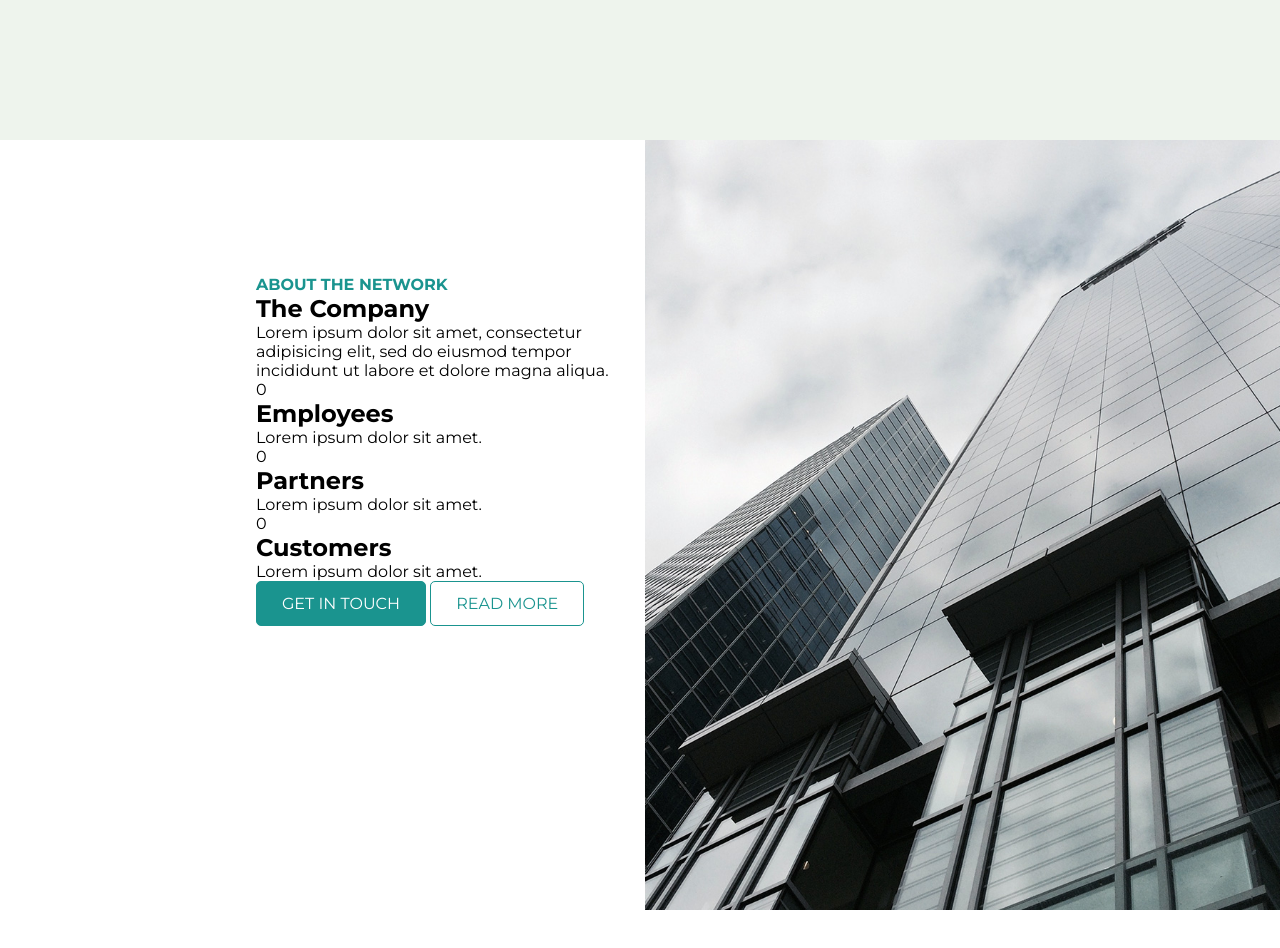
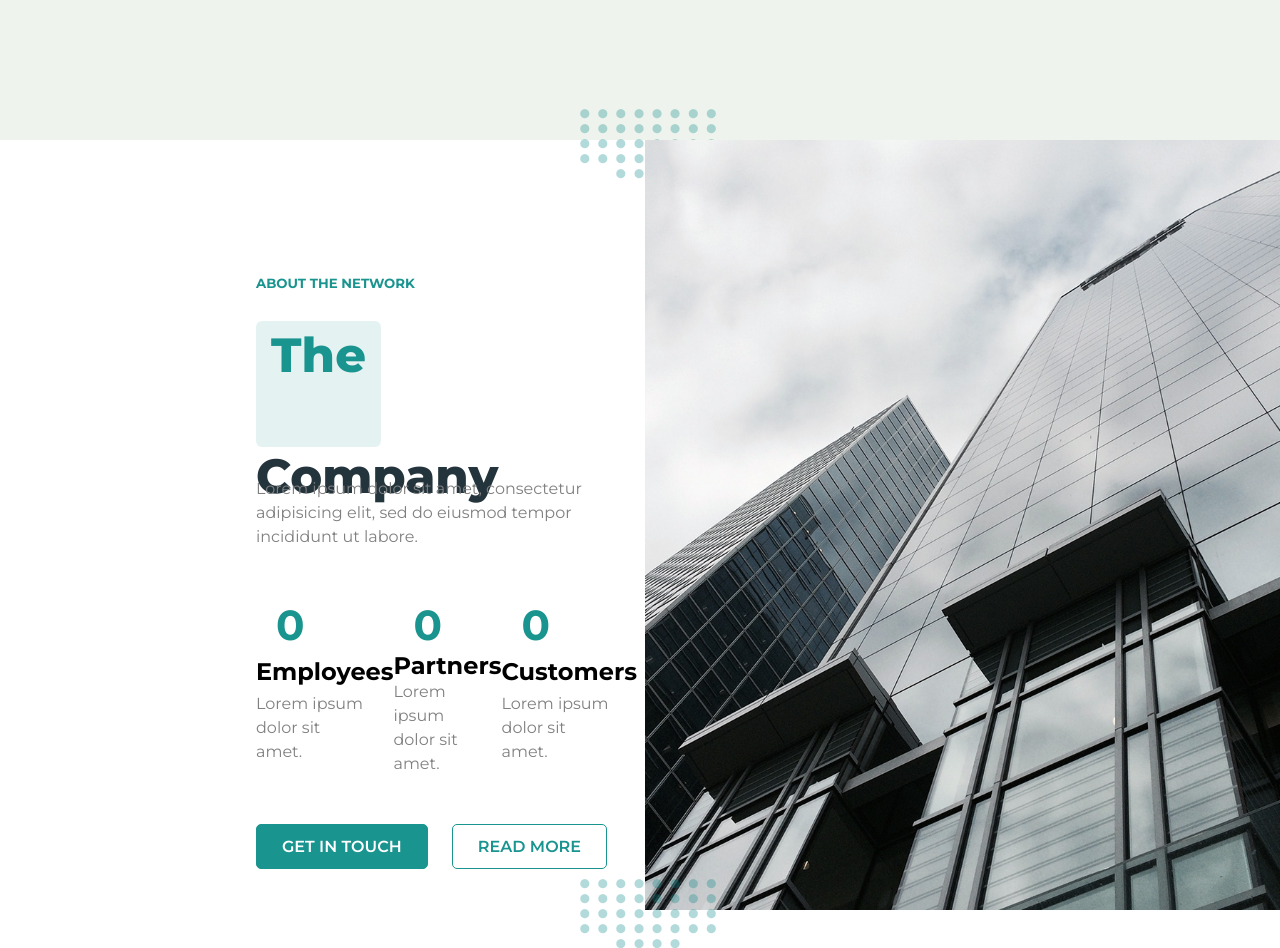
Before and after one commit to magrolorenzo/proj-html-vuejs, a plain HTML site: page index.html in a window 1280 px wide. Shown: the part 1380-2328 px from the top of the page. Before the commit the page ends 2290 px from the top, so only its background shows below. Drawn offline with nearby package versions, Linux system fonts and the light colour scheme.

Commit message:
Sezione the company ok

```diff
--- a/assets/style.css
+++ b/assets/style.css
@@ -48,6 +48,7 @@
     border-radius: 5px;
     border: none;
     font-size: 16px;
+    font-weight: 600;
     border: 1px solid #1a948f;
     background: none;
     cursor: pointer;
@@ -55,6 +56,7 @@
 
 .green-button{
     background-color: #1a948f;
+    color: white;
 }
 
 /************************************* Top Contacts Bar */
@@ -225,6 +227,7 @@
 #cards{
     height: 605px;
     background-color: #eef4ed;
+    position: relative;
 }
 
 #cards .container{
@@ -268,9 +271,30 @@
     color: grey;
 }
 
+/************************************* Dots divider*/
+.dots-divider{
+    width: 150px;
+    height: 70px;
+    display: flex;
+    flex-wrap: wrap;
+    justify-content: center;
+    font-size: 9px;
+    color: rgba(3,132,131, 0.3);
+    position: absolute;
+    top: calc(100% - 35px);
+    /* 50% - metà larghezza dots divider + margini sx e dx */
+    left: calc(50% - 75px + 8px);
+}
+
+.dots-divider span{
+    margin: 2px 4px;
+}
+
+
 /************************************* The company*/
 #the-company{
     height: 770px;
+    position: relative;
 }
 
 #the-company .container{
@@ -289,11 +313,26 @@
 #the-company .container .about-the-network .infos{
     height: 500px;
     margin: auto;
+    padding-right: 70px;
     display: flex;
     flex-direction: column;
 }
 
+#the-company .container .about-the-network .infos h1{
+    font-size: 48px;
+    font-weight: 800;
+    color: #24343c;
+    margin: 30px 0;
+}
 
+#the-company .container .about-the-network .infos h1 span{
+    display: inline-block;
+    height: 100%;
+    background-color: rgba(3,132,131, 0.1);
+    color: #1a948f;
+    border-radius: 6px;
+    padding: 5px 15px;
+}
 
 #the-company .container .right-background{
     width: 62%;
@@ -303,10 +342,40 @@
     background-size: cover;
 }
 
+#the-company .container .about-the-network .infos p{
+    color: grey;
+    line-height: 24px;
+}
 
+#the-company .container .about-the-network .infos .company-numbers{
+    display: flex;
+    height: 165px;
+    margin-top: 50px;
+    margin-bottom: 60px;
+}
 
+#the-company .container .about-the-network .infos .company-numbers .num-card{
+    height: 100%;
+    display: flex;
+    flex-direction: column;
+    justify-content:  space-between;
+}
 
+#the-company .container .about-the-network .infos .company-numbers .num-card span{
+    font-size: 42px;
+    font-weight: 700;
+    color: #1a948f;
+    padding-left: 20px;
+}
 
+#the-company .container .about-the-network .infos .company-numbers .num-card p{
+    width: 80%;
+    line-height: 24px;
+}
+
+#the-company .container .about-the-network .infos .buttons-container .green-button{
+    margin-right: 20px;
+}
 
 
 
--- a/index.html
+++ b/index.html
@@ -75,7 +75,7 @@
                             <h1 >Get More <span>Productivity</span></h1>
                             <p>Planning, recruitment and selection process and performance evaluation of emplyees.</p>
                             <div class="buttons-container">
-                                <button type="button" name="button" class="button green-button white-text">Get in Touch</button>
+                                <button type="button" name="button" class="button green-button">Get in Touch</button>
                                 <button type="button" name="button" class="button white-text">Read More</button>
                             </div>
 
@@ -119,7 +119,12 @@
                 <!-- Chiusura cards container -->
                 </div>
 
+                <div class="dots-divider">
+                    <span v-for="dot in 36">⬤</span>
+                </div>
             </section>
+
+
 
             <!-- About the company Section -->
             <section id="the-company">
@@ -127,29 +132,40 @@
                 <div class="container">
 
                     <div class="about-the-network">
+
                         <div class="infos">
-                            <h4 class="green-text uppercase">About the Network</h4>
-                            <h1> <span>The</span> Company </h1>
-                            <p>Lorem ipsum dolor sit amet, consectetur adipisicing elit, sed do eiusmod tempor incididunt ut labore et dolore magna aliqua.</p>
+                            <h5 class="green-text uppercase">
+                                About the Network
+                            </h5>
+                            <h1>
+                                <span>
+                                    The
+                                </span>
+                                Company
+                            </h1>
+                            <p>
+                                Lorem ipsum dolor sit amet, consectetur adipisicing elit, sed do eiusmod tempor incididunt ut labore.
+                            </p>
+
                             <div class="company-numbers">
-                                <div class="employees">
+                                <div class="employees num-card">
                                     <span>0</span>
                                     <h2>Employees</h2>
                                     <p>Lorem ipsum dolor sit amet.</p>
                                 </div>
-                                <div class="employees">
+                                <div class="paprtners num-card">
                                     <span>0</span>
                                     <h2>Partners</h2>
                                     <p>Lorem ipsum dolor sit amet.</p>
                                 </div>
-                                <div class="employees">
+                                <div class="customers num-card">
                                     <span>0</span>
                                     <h2>Customers</h2>
                                     <p>Lorem ipsum dolor sit amet.</p>
                                 </div>
                             </div>
                             <div class="buttons-container">
-                                <button type="button" name="button" class="button green-button white-text">Get in Touch</button>
+                                <button type="button" name="button" class="button green-button">Get in Touch</button>
                                 <button type="button" name="button" class="button green-text">Read More</button>
                             </div>
                         </div>
@@ -160,7 +176,10 @@
                     </div>
 
                 </div>
-
+                <!-- Dots divider -->
+                <div class="dots-divider">
+                    <span v-for="dot in 36">⬤</span>
+                </div>
             </section>
 
 
```
